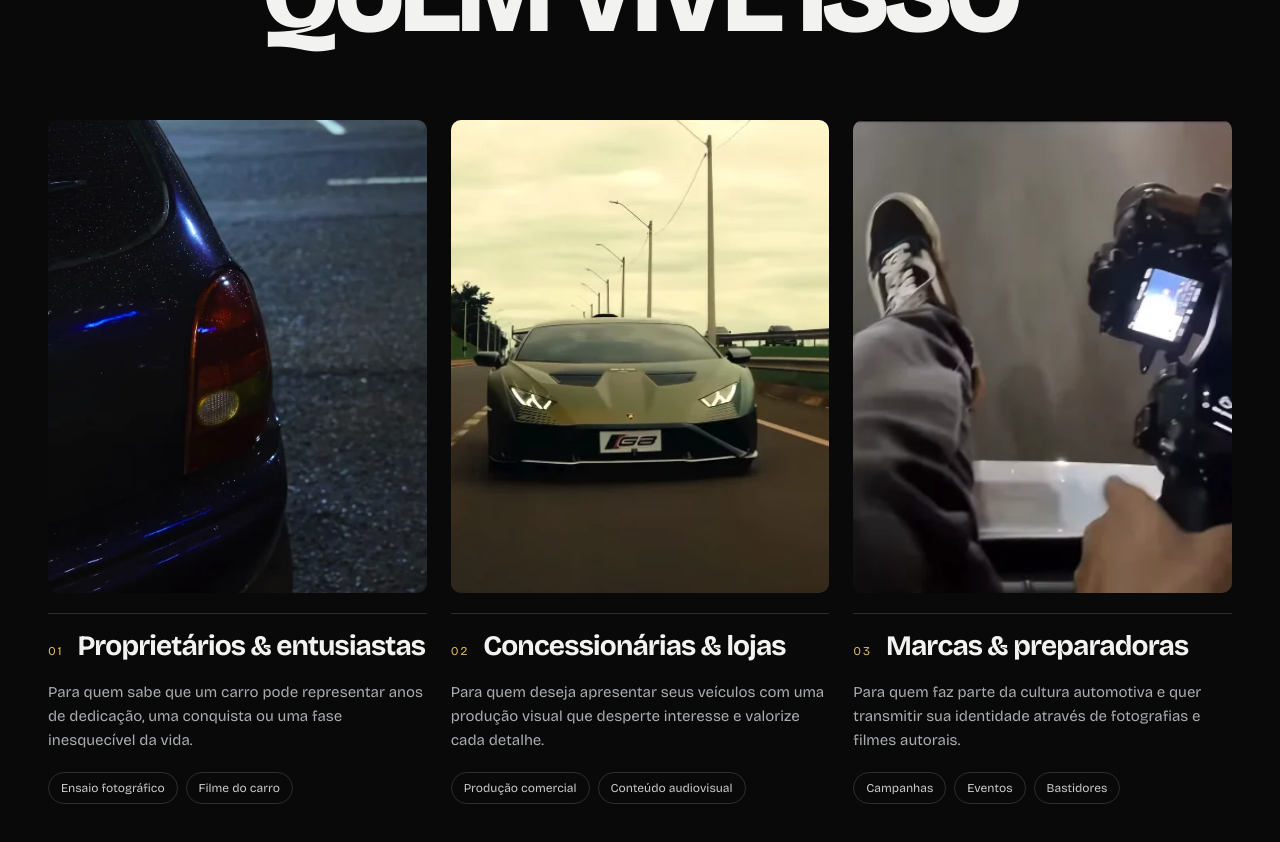
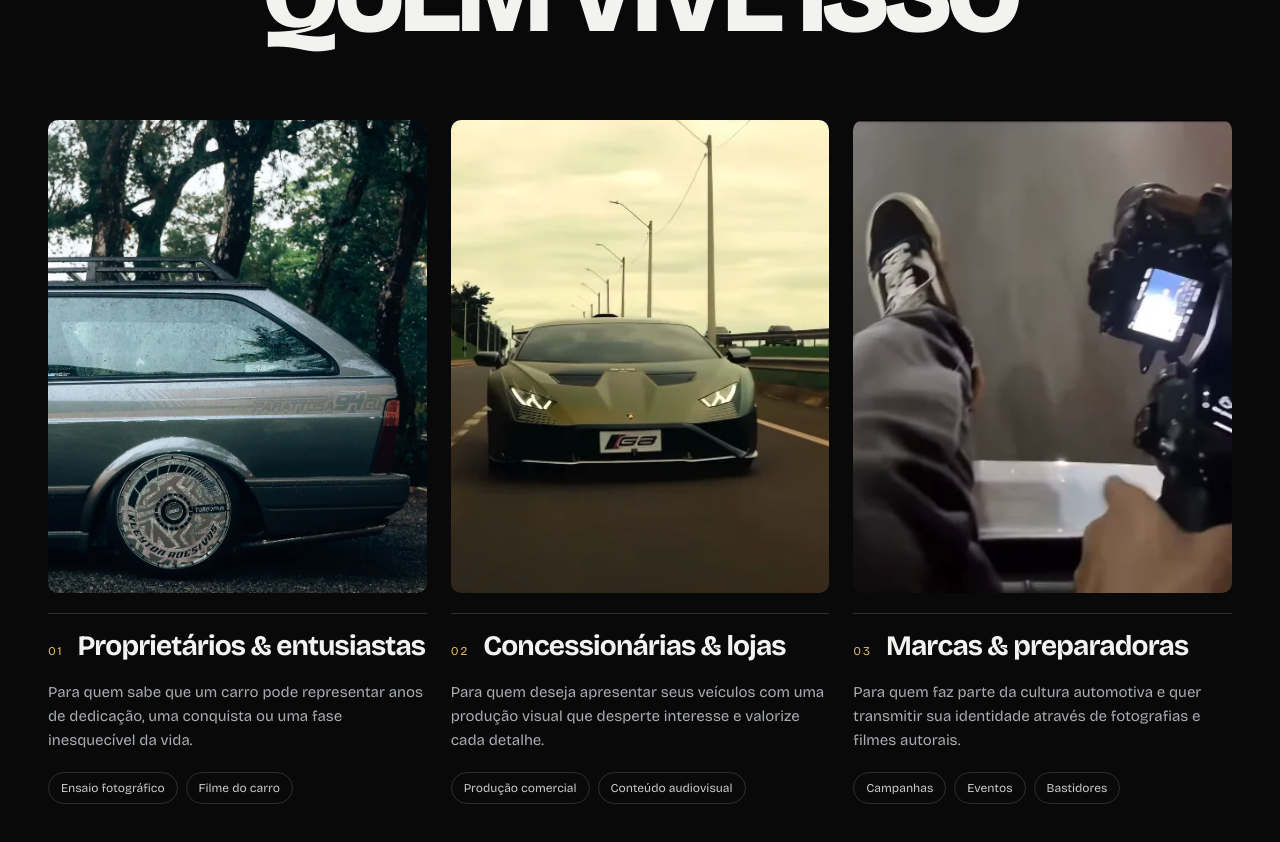
Before and after one commit to ttsorocaba52-cell/legitmediabr, a Next.js app: page / in a window 1280 px wide. Shown: the part 4220-5062 px from the top of the page. Built offline with nearby package versions, Linux system fonts and the light colour scheme.

Commit message:
feat: nova foto no cartão Proprietários & entusiastas
Co-Authored-By: Claude Sonnet 5.5 <noreply@anthropic.com>
Claude-Session: https://claude.ai/code/session_013FDkCNktR5z9zbhmhKrYPA

```diff
--- a/app/page.tsx
+++ b/app/page.tsx
@@ -22,7 +22,7 @@ function SectionHead({ label, italic, title, text, xl }: { label: string; italic
 }
 
 const AUDIENCE = [
-  { img: "/assets/p05.webp", pos: "50% 40%", title: "Proprietários & entusiastas", text: "Para quem sabe que um carro pode representar anos de dedicação, uma conquista ou uma fase inesquecível da vida.", chips: ["Ensaio fotográfico", "Filme do carro"] },
+  { img: "/assets/publico-proprietarios.webp", pos: "56% 50%", title: "Proprietários & entusiastas", text: "Para quem sabe que um carro pode representar anos de dedicação, uma conquista ou uma fase inesquecível da vida.", chips: ["Ensaio fotográfico", "Filme do carro"] },
   { img: "/assets/p12.webp", pos: "50% 55%", title: "Concessionárias & lojas", text: "Para quem deseja apresentar seus veículos com uma produção visual que desperte interesse e valorize cada detalhe.", chips: ["Produção comercial", "Conteúdo audiovisual"] },
   { img: "/assets/p15.webp", pos: "50% 50%", title: "Marcas & preparadoras", text: "Para quem faz parte da cultura automotiva e quer transmitir sua identidade através de fotografias e filmes autorais.", chips: ["Campanhas", "Eventos", "Bastidores"] },
 ];
```
Also changed, not shown: public/assets/p05.webp (deleted), public/assets/publico-proprietarios.webp (added).
